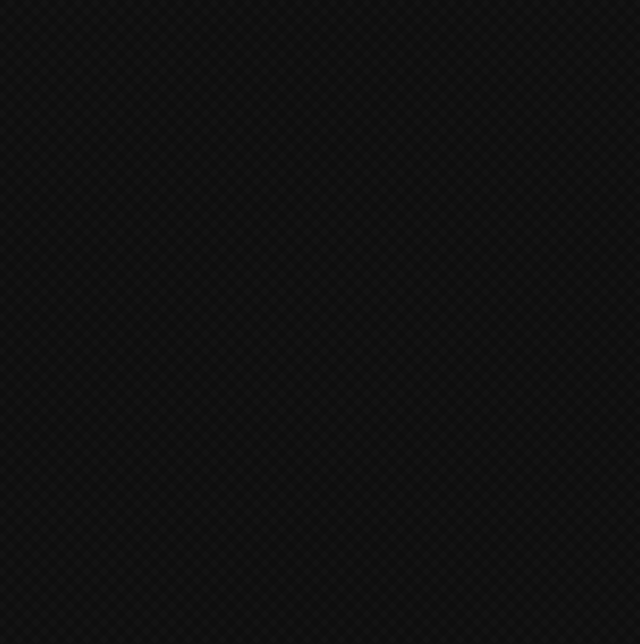
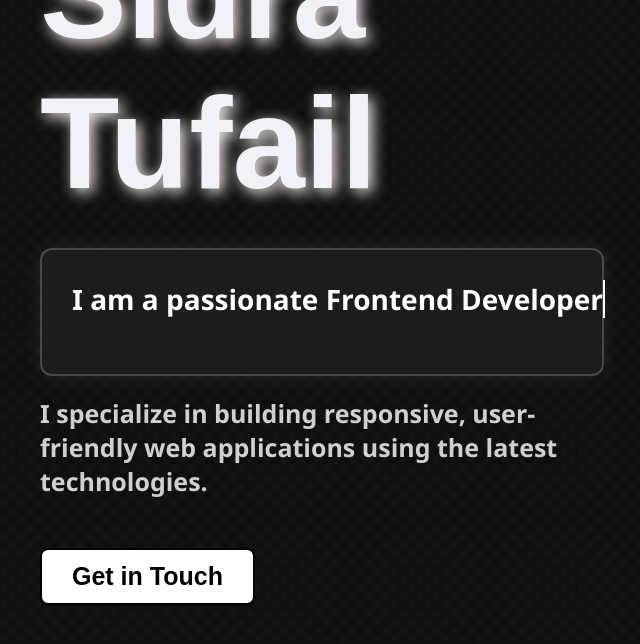
Before and after one commit to sidi-125/file-4, a React (Create React App) app: page / in a window 1280 px wide. Before the commit this address had no page. Shown: the top 644 px of the page, without its empty margins (200-840 px from the left). Built offline with nearby package versions, Linux system fonts and the light colour scheme.

Commit message:
Added Home page

```diff
--- a/src/App.js
+++ b/src/App.js
@@ -1,13 +1,13 @@
 import React from 'react';
 import { BrowserRouter as Router, Routes, Route } from 'react-router-dom';
-import About from './Pages/About';
+import Home from './Pages/Home';
 import './App.css';
 
 function App() {
   return (
     <Router>
       <Routes>
-        <Route path="/about" element={<About />} />
+        <Route path="/" element={<Home />} />
       </Routes>
     </Router>
   );
--- /dev/null
+++ b/src/Pages/Home/Home.css
@@ -0,0 +1,232 @@
+.hero-section {
+    display: flex;
+    align-items: center;
+    justify-content: space-between;
+    padding: 30px 80px;
+    min-height: 80vh;
+    background: none;
+    position: relative;
+  }
+
+  .hero-left,
+  .hero-right {
+    flex: 1;
+    transform: translateY(-90px);
+  }
+
+  .hero-left {
+    display: flex;
+    flex-direction: column;
+    justify-content: center;
+    align-items: flex-start;
+    padding-right: 20px;
+    margin-left: 160px;
+    margin-top: -130px;
+    color: white;
+  }
+
+  .hero-name {
+    font-size: 130px;
+    font-weight: bold;
+    margin-bottom: 10px;
+    color: rgb(241, 241, 247);
+    text-shadow: 4px 4px 15px rgb(247, 238, 238);
+    animation: fadeIn 2s ease-in-out;
+  }
+
+  .hero-bio {
+    font-size: 28px;
+    font-weight: 600;
+    margin-top: 10px;
+    animation: fadeIn 2s ease-in-out;
+  }
+
+  .hero-para {
+    font-size: 25px;
+    font-weight: 600;
+    margin-top: 20px;
+    color: #d0d0d0;
+    animation: fadeIn 3s ease-in-out 1s forwards;
+    opacity: 0;
+  }
+
+  .hero-btn {
+    padding: 12px 30px;
+    background-color: white;
+    color: black;
+    font-size: 25px;
+    font-weight: bold;
+    border-radius: 8px;
+    margin-top: 25px;
+    text-decoration: none;
+    border: 2px solid black;
+    transition: all 0.3s ease;
+  }
+
+  .hero-btn:hover {
+    background-color: black;
+    color: rgb(14, 10, 223);
+    cursor: pointer;
+    transform: scale(1.05);
+  }
+
+  .hero-btn:visited {
+    color: black;
+    background-color: rgb(242, 242, 248);
+  }
+
+  .hero-btn:visited:hover {
+    color: white;
+    background-color: #1e0749;
+  }
+
+  .hero-right {
+    display: flex;
+    justify-content: center;
+    align-items: center;
+  }
+
+  .hero-img {
+    width: 300px;
+    height: auto;
+    border-radius: 10%;
+    border: 10px solid hwb(252 91% 7%);
+    box-shadow: 10px 10px 30px rgb(248, 247, 247);
+    transition: transform 0.3s ease-in-out, box-shadow 0.3s ease-in-out, border 0.3s ease-in-out;
+    padding: 8px;
+    animation: moveImage 2s ease-out forwards;
+  }
+
+  @keyframes moveImage {
+    0% {
+      transform: translateX(100%);
+    }
+    100% {
+      transform: translateX(0);
+    }
+  }
+
+  .hero-img:hover {
+    transform: scale(1.05);
+    box-shadow: 4px 4px 30px rgb(252, 250, 250);
+    cursor: pointer;
+    border-color: hwb(247 12% 71%);
+  }
+
+  @keyframes fadeIn {
+    0% { opacity: 0; }
+    100% { opacity: 1; }
+  }
+
+  .typewriter-container {
+    background-color: rgba(255, 255, 255, 0.05);
+    border: 2px solid rgba(255, 255, 255, 0.2);
+    border-radius: 12px;
+    padding: 20px 30px;
+    max-width: 500px;
+    box-shadow: 0 0 20px rgba(255, 255, 255, 0.1);
+    backdrop-filter: blur(4px);
+    margin-top: 20px;
+  }
+
+  .typewriter {
+    display: inline-block;
+    overflow: hidden;
+    white-space: nowrap;
+    border-right: 2px solid white;
+    animation: typing 4s steps(40, end), blink 0.75s step-end infinite;
+    font-size: 28px;
+    font-weight: 600;
+    color: #fff;
+  }
+
+  @keyframes typing {
+    from { width: 0 }
+    to { width: 100% }
+  }
+
+  @keyframes blink {
+    50% { border-color: transparent }
+  }
+
+  /* ==== Modal ==== */
+
+  .modal-overlay {
+    position: fixed;
+    top: 0;
+    left: 0;
+    width: 100%;
+    height: 100%;
+    background: rgba(0, 0, 0, 0.5);
+    display: flex;
+    justify-content: center;
+    align-items: center;
+    z-index: 10;
+  }
+
+  .modal-content {
+    background: black;
+    color: white;
+    padding: 40px;
+    border-radius: 10px;
+    width: 600px !important; /* width updated with important flag */
+    text-align: center;
+    box-shadow: 0 0 20px rgba(255,255,255,0.1);
+  }
+
+
+
+  .modal-content h2 {
+    margin-bottom: 20px;
+  }
+
+  .modal-content form {
+    display: flex;
+    flex-direction: column;
+  }
+
+  .modal-content label {
+    margin: 10px 0;
+    font-size: 18px;
+  }
+
+  .modal-content input,
+  .modal-content textarea {
+    padding: 10px;
+    margin-bottom: 15px;
+    border-radius: 5px;
+    border: 1px solid #ccc;
+    width: 100%;
+    font-size: 16px;
+  }
+
+  .modal-content button {
+    padding: 10px 20px;
+    border-radius: 8px;
+    font-size: 18px;
+    margin-top: 15px;
+    cursor: pointer;
+    transition: background-color 0.3s ease;
+    border: none;
+  }
+
+  /* Go Back Button */
+  .go-back-btn {
+    background-color: #360455;
+    color: white;
+    margin-top: 10px;
+  }
+
+  .go-back-btn:hover {
+    background-color: #be3d09;
+  }
+
+  /* Submit Button */
+  .submit-btn {
+    background-color: #013302;
+    color: white;
+  }
+
+  .submit-btn:hover {
+    background-color: #45a049;
+  }
--- /dev/null
+++ b/src/Pages/Home/index.jsx
@@ -0,0 +1,53 @@
+import React, { useState } from 'react';
+import '../Home/Home.css';
+//import profileImg from '../assets/profile.png';
+
+function Hero() {
+  const [showModal, setShowModal] = useState(false);
+
+  const handleSubmit = (e) => {
+    e.preventDefault();
+    alert('Submitted!');
+    setShowModal(false);
+  };
+
+  return (
+    <section className="hero-section">
+      <div className="hero-left">
+        <h1 className="hero-name">Sidra Tufail</h1>
+        <div className="typewriter-container">
+          <p className="hero-bio">
+            <span className="typewriter">I am a passionate Frontend Developer</span>
+          </p>
+        </div>
+        <p className="hero-para">
+          I specialize in building responsive, user-friendly web applications using the latest technologies.
+        </p>
+        <button className="hero-btn" onClick={() => setShowModal(true)}>Get in Touch</button>
+      </div>
+
+      <div className="hero-right">
+      </div>
+
+      {showModal && (
+        <div className="modal-overlay">
+          <div className="modal-content">
+            <h2>Contact Me</h2>
+            <form onSubmit={handleSubmit}>
+              <label>Name:</label>
+              <input type="text" placeholder="Enter your name" required />
+              <label>Email:</label>
+              <input type="email" placeholder="Enter your email" required />
+              <label>Message:</label>
+              <textarea rows="4" placeholder="Type your message" required />
+              <button type="submit" className="submit-btn">Submit</button>
+              <button type="button" className="go-back-btn" onClick={() => setShowModal(false)}>Go Back</button>
+            </form>
+          </div>
+        </div>
+      )}
+    </section>
+  );
+}
+
+export default Hero;
```
Also changed, not shown: src/assets/profile.png (added).
